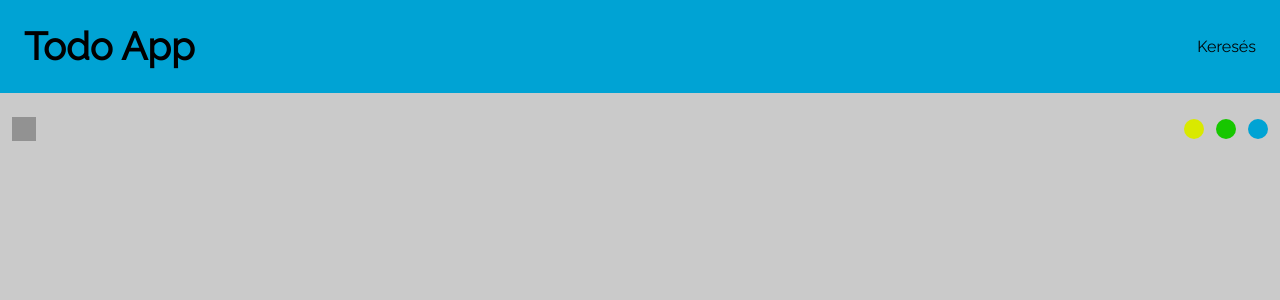
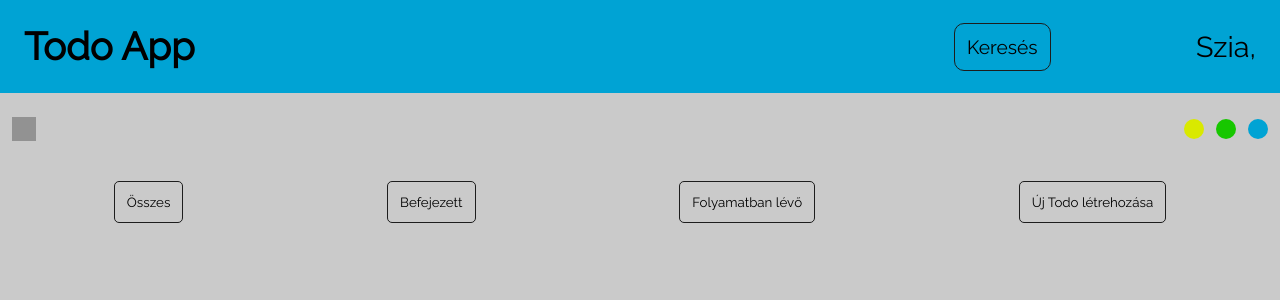
Before and after one commit to Levente26/todo-app, a React (Create React App) app: page /search in a window 1280 px wide. Before the commit this address had no page. Shown: the top 300 px of the page. Built offline with nearby package versions, Linux system fonts and the light colour scheme; grey boxes are pictures that could not be loaded.

Commit message:
searchbar

```diff
--- a/src/App.js
+++ b/src/App.js
@@ -24,7 +24,7 @@ const App = () => {
           <Routes>
             <Route path='/' element={<Home />} />
             <Route path='/todos' element={<Todos />} />
-            <Route path='/searchTodo' element={<Search />} />
+            <Route path='/search' element={<Search />} />
           </Routes>
         </main>
       </BrowserRouter>
--- a/src/components/navbar/Navbar.jsx
+++ b/src/components/navbar/Navbar.jsx
@@ -5,11 +5,15 @@ import { useTheme } from '../../hooks/useTheme'
 
 const Navbar = () => {
     const { color, changeColor } = useTheme()
+    const name = localStorage.getItem("name")
 
     return (
         <nav className='p-1 display-f' style={{background: color}}>
             <h1 className='font-xl p-1'>Todo App</h1>
-            <Link to='/search' className='link p-1'>Keresés</Link>
+            <div className='display-f searchbar-name'>
+                <Link to='/search' className='link p-1 font-md'>Keresés</Link>
+                <p className='p-1 font-lg'>Szia, {name}</p>
+            </div>
         </nav>
     )
 }
--- a/src/components/navbar/navbar.scss
+++ b/src/components/navbar/navbar.scss
@@ -1,9 +1,25 @@
 @import '../../scss/variables';
 
 nav {
+  position: sticky;
+  top: 0;
+  z-index: 50;
   justify-content: space-between;
   align-items: center;
-  .link{
-    text-decoration: none;
+  width: 100%;
+  .searchbar-name{
+    width: 25%;
+    justify-content: space-between;
+    align-items: center;
+    .link{
+      text-decoration: none;
+      border: $base-border-thickness solid $dark;
+      border-radius: $base-border-radius * 2;
+      &:hover{
+        background-color: $light;
+        color: $dark;
+        border: none;
+      }
+    }
   }
 }
--- a/src/components/search/Search.jsx
+++ b/src/components/search/Search.jsx
@@ -1,12 +1,53 @@
+import { useSelector, useDispatch } from 'react-redux'
+import { deleteTodo, updateTodo, updateCompleted } from '../../redux/features'
+import { useNavigate } from 'react-router-dom'
 // theme
 import { useTheme } from '../../hooks/useTheme'
+import TodoList from '../todos/TodoList'
+import { useState } from 'react'
+import '../todos/todo.scss'
 
 const Search = () => {
     const { mode } = useTheme()
+    const navigate = useNavigate()
+    const todoList = useSelector((state) => state.todos.value);
+    const dispatch = useDispatch()
+    const [list, setList] = useState([])
+
+    const isCompleted = todoList.filter(todo => todo.isCompleted === true)
+    const notCompleted = todoList.filter(todo => todo.isCompleted === false)
+
+    const navigateToTodosPage = () => {
+        navigate('/todos')
+    }
 
     return (
-        <div>
-
+        <div className={`App ${mode} search`}>
+            <div className='display-f p-1 btn-container'>
+                <button
+                    className={mode === "dark" ? 'p-1 m-1 btn-dark' : 'p-1 m-1'}
+                    onClick={() => setList(todoList)}
+                > Összes </button>
+                <button
+                    className={mode === "dark" ? 'p-1 m-1 btn-dark' : 'p-1 m-1'}
+                    onClick={() => setList(isCompleted)}
+                > Befejezett </button>
+                <button
+                    className={mode === "dark" ? 'p-1 m-1 btn-dark' : 'p-1 m-1'}
+                    onClick={() => setList(notCompleted)}
+                > Folyamatban lévő </button>
+                <button
+                    className={mode === "dark" ? 'p-1 m-1 btn-dark' : 'p-1 m-1'}
+                    onClick={navigateToTodosPage}
+                > Új Todo létrehozása </button>
+            </div>
+            <TodoList
+                 dispatch={dispatch}
+                 updateTodo={updateTodo}
+                 updateCompleted={updateCompleted}
+                 deleteTodo={deleteTodo}
+                 list={list}
+            />
         </div>
     )
 }
--- a/src/components/todos/TodoList.jsx
+++ b/src/components/todos/TodoList.jsx
@@ -6,7 +6,7 @@ const TodoList = ( { list, deleteTodo, dispatch, updateTodo, updateCompleted } )
     return (
         <ul>
             {list && list.map(todo => (
-                <li key={todo.id} className="br-sm display-f p-1 m-2 mr-4">
+                <li key={todo.id} className="br-sm display-f p-1 m-2">
                     <TodoCard
                         key={todo.id}
                         todo={todo}
--- a/src/components/todos/Todos.jsx
+++ b/src/components/todos/Todos.jsx
@@ -1,4 +1,3 @@
-import { useEffect } from "react"
 // redux
 import { useSelector, useDispatch } from 'react-redux'
 import { addTodo, deleteTodo, updateTodo, updateCompleted } from '../../redux/features'
--- a/src/components/todos/todo.scss
+++ b/src/components/todos/todo.scss
@@ -4,12 +4,6 @@
 .container{
     grid-template-columns: 2fr 1fr;
     min-height: 700px;
-    li{
-        align-items: center;
-        flex-direction: column;
-        gap: 20px;
-        background: $light;
-    }
     .content{
         border-radius: $base-border-radius;
     }
@@ -33,6 +27,39 @@
             gap: 5px;
         }
     }
+}
+button {
+    border: $base-border-thickness solid $dark;
+    border-radius: $base-border-radius;
+    background-color: transparent;
+    cursor: pointer;
+    &:hover{
+        background-color: $dark;
+        color: $light;
+    }
+}
+.btn-dark{
+    border: $base-border-thickness solid $light;
+    border-radius: $base-border-radius;
+    background-color: transparent;
+    cursor: pointer;
+    color: $light;
+    &:hover{
+        background-color: $light;
+        color: $dark;
+    }
+}
+.search{
+    min-height: 700px;
+    .btn-container{
+        justify-content: space-around;
+    }
+}
+li{
+    align-items: center;
+    flex-direction: column;
+    gap: 20px;
+    background: $light;
     .desc{
         justify-content: center;
         align-items: center;
@@ -40,15 +67,8 @@
     .img-container{
         justify-content: space-between;
         align-items: center;
-    }
-    button {
-        border: $base-border-thickness solid $dark;
-        border-radius: $base-border-radius;
-        background-color: transparent;
-        cursor: pointer;
-        &:hover{
-            background-color: $dark;
-            color: $light;
+        img{
+            cursor: pointer;
         }
     }
 }
```
